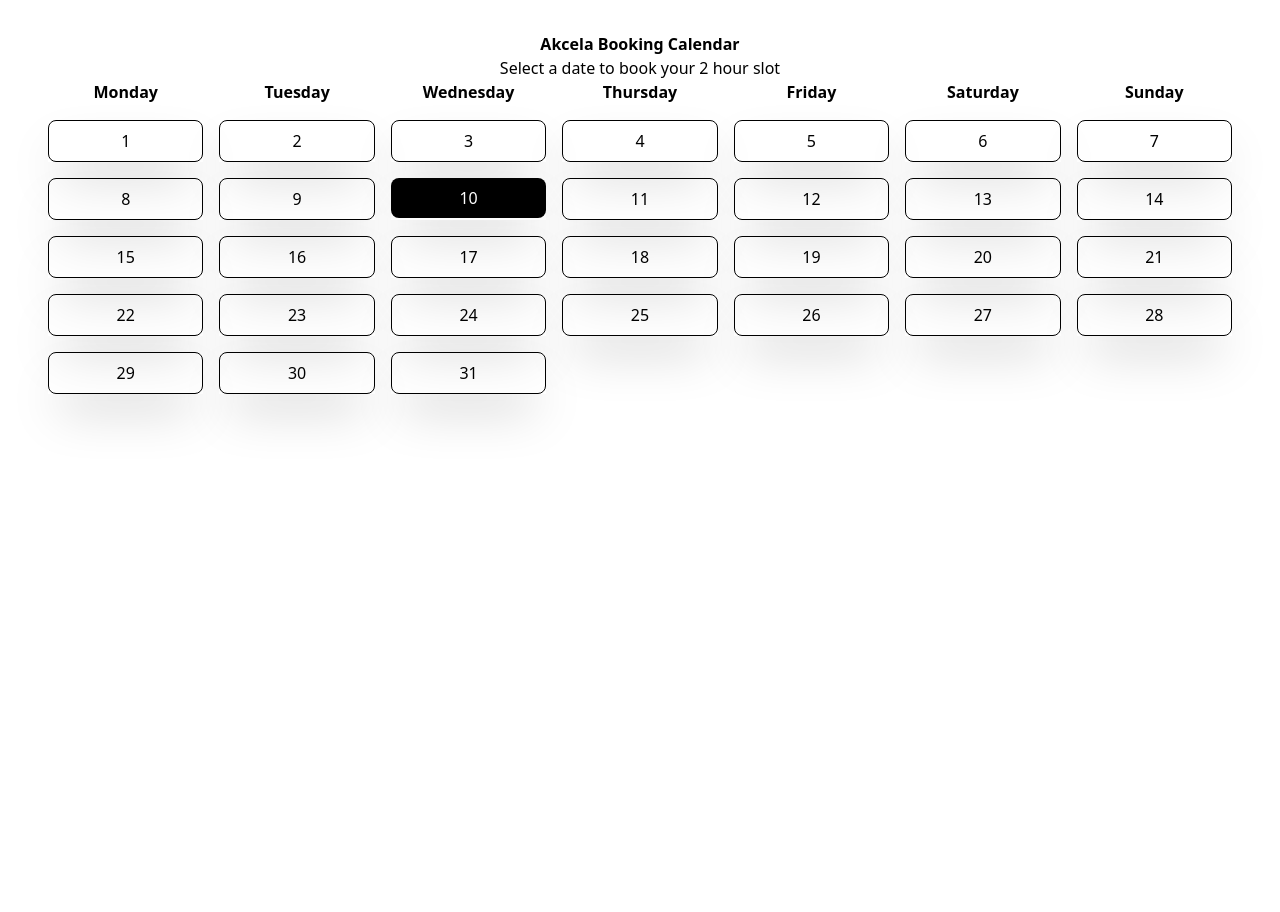
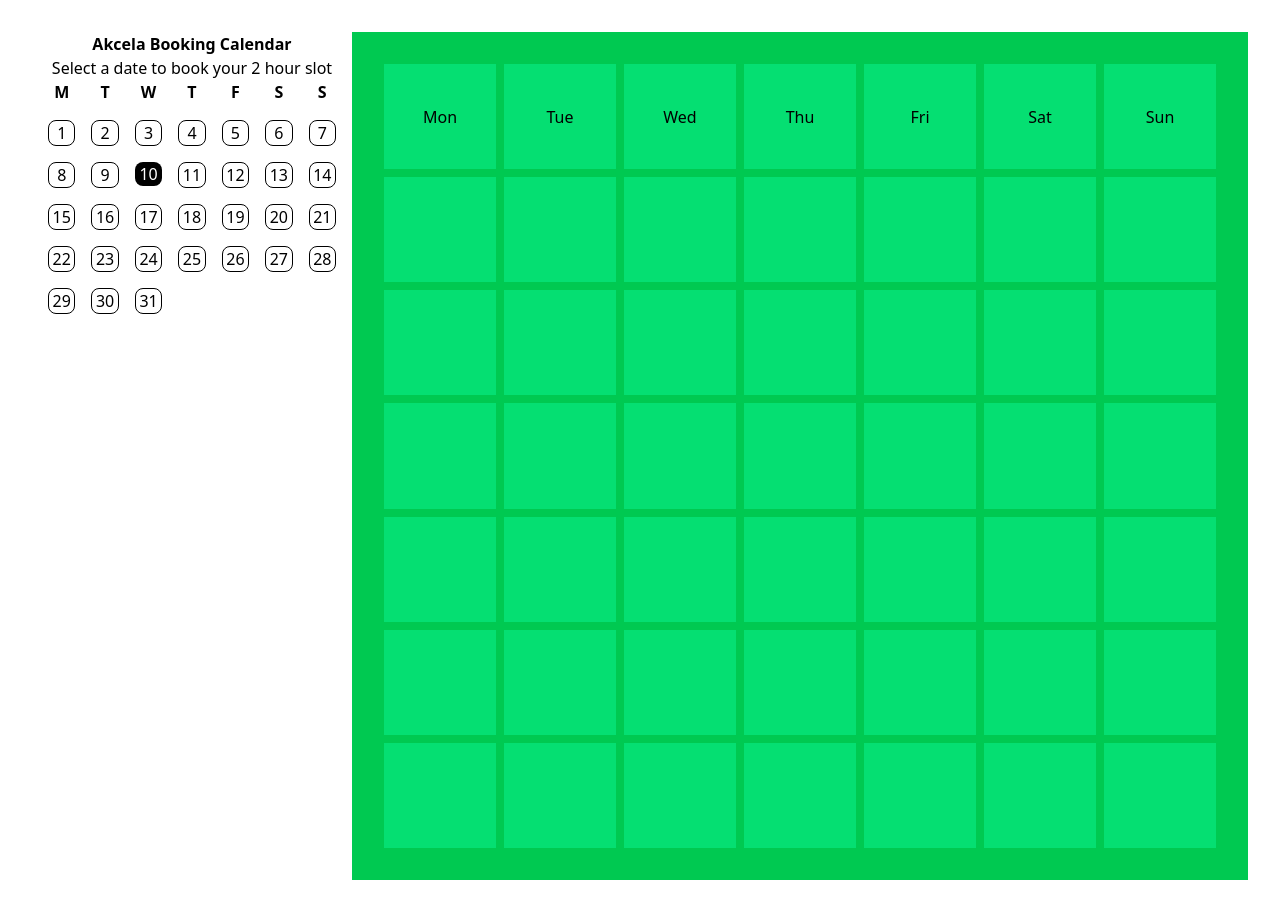
Before and after one commit to Mah4-web/Akcela-Meeting-Booking, a Next.js app: page /calendar in a window 1280 px wide. Built offline with nearby package versions, Linux system fonts and the light colour scheme.

Commit message:
Calendar branch update

```diff
--- a/src/app/calendar/page.js
+++ b/src/app/calendar/page.js
@@ -9,14 +9,78 @@
 
     return (
 
-        <div className="flex flex-col items-center justify-center p-8">
-            <h1 className="text-center font-extrabold">Akcela Booking Calendar</h1>
+        <div className="flex flex-col sm:flex-row p-8">
 
-            <p>Select a date to book your 2 hour slot</p>
+            <div className="flex flex-col">
+                <h1 className="text-center font-extrabold">Akcela Booking Calendar</h1>
 
-            <div className="min-h-screen w-full">
+                <p className="text-center">Select a date to book your 2 hour slot</p>
 
-            <CalendarMonth month={month} current_date={today} />
+                <div className="min-h-screen w-full min-w-[320px]">
+
+                    <CalendarMonth month={month} current_date={today} />
+
+                </div>
+
+            </div>
+
+            <div className="grow bg-green-500 w-full min-h-screen grid grid-cols-7 grid-rows-7 gap-2 [&>*]:bg-green-400 [&>*]:flex [&>*]:items-center [&>*]:justify-center p-8">
+
+                <div>Mon</div>
+                <div>Tue</div>
+                <div>Wed</div>
+                <div>Thu</div>
+                <div>Fri</div>
+                <div>Sat</div>
+                <div>Sun</div>
+
+                <div></div>
+                <div></div>
+                <div></div>
+                <div></div>
+                <div></div>
+                <div></div>
+                <div></div>
+
+                <div></div>
+                <div></div>
+                <div></div>
+                <div></div>
+                <div></div>
+                <div></div>
+                <div></div>
+
+                <div></div>
+                <div></div>
+                <div></div>
+                <div></div>
+                <div></div>
+                <div></div>
+                <div></div>
+
+                <div></div>
+                <div></div>
+                <div></div>
+                <div></div>
+                <div></div>
+                <div></div>
+                <div></div>
+
+                <div></div>
+                <div></div>
+                <div></div>
+                <div></div>
+                <div></div>
+                <div></div>
+                <div></div>
+
+                <div></div>
+                <div></div>
+                <div></div>
+                <div></div>
+                <div></div>
+                <div></div>
+                <div></div>
 
             </div>
 
--- a/src/app/components/DateCell.js
+++ b/src/app/components/DateCell.js
@@ -2,9 +2,9 @@
     return (
         <div>
             {isToday ?
-            <button className="p-1 sm:p-2 rounded-lg bg-black text-white w-full hover:bg-blue-600 hover:text-white hover:duration-500 hover:cursor-pointer">{shortDate}</button>
+            <button className="rounded-lg shadow-2xl bg-black text-white w-full hover:bg-blue-600 hover:text-white hover:duration-500 hover:cursor-pointer text-center">{shortDate}</button>
             :
-            <button className="p-1 sm:p-2 border rounded-lg w-full hover:bg-blue-600 hover:text-white hover:duration-500 hover:cursor-pointer">{shortDate}</button>}
+            <button className="border shadow-2xl  rounded-lg w-full hover:bg-blue-600 hover:text-white hover:duration-500 hover:cursor-pointer text-center">{shortDate}</button>}
         </div>
     );
 }
--- a/src/app/page.js
+++ b/src/app/page.js
@@ -1,3 +1,4 @@
+import Link from "next/link";
 
 export default function HomePage() {
   return (
```
